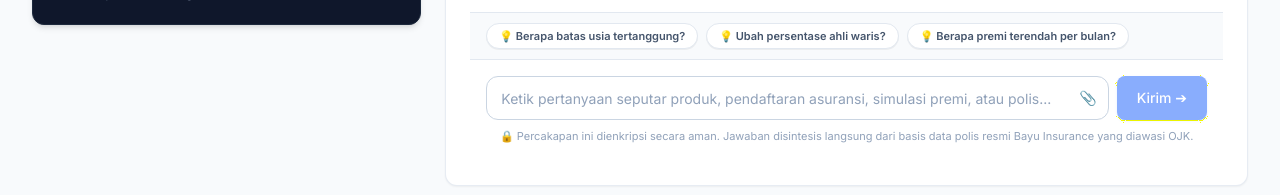
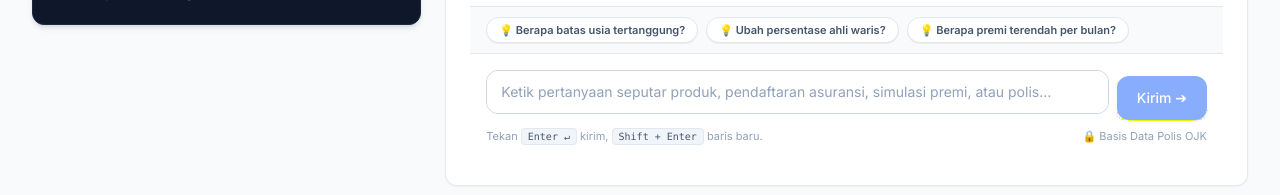
Before and after one commit to IlucielI/insurance-app, a Next.js app: page /assistant in a window 1280 px wide. Shown: the part 905-1100 px from the top of the page. Built offline with nearby package versions, Linux system fonts and the light colour scheme; no server answers.

Commit message:
feat(assistant): remove upload button and support shift+enter multiline chat input

```diff
--- a/src/app/assistant/AssistantWorkbench.tsx
+++ b/src/app/assistant/AssistantWorkbench.tsx
@@ -12,7 +12,6 @@ import {
 } from '@/types/assistant.types';
 import { Card } from '@/components/atoms/Card';
 import { Button } from '@/components/atoms/Button';
-import { Input } from '@/components/atoms/Input';
 import { Spinner } from '@/components/atoms/Spinner';
 import {
   startNewSessionAction,
@@ -74,6 +73,16 @@ export const AssistantWorkbench: React.FC<AssistantWorkbenchProps> = ({
   const messagesEndRef = useRef<HTMLDivElement>(null);
 
   const messageCounterRef = useRef(0);
+
+  const textareaRef = useRef<HTMLTextAreaElement>(null);
+
+  // Auto-resize textarea to fit multiline input up to max-h
+  useEffect(() => {
+    if (textareaRef.current) {
+      textareaRef.current.style.height = 'auto';
+      textareaRef.current.style.height = `${Math.min(textareaRef.current.scrollHeight, 140)}px`;
+    }
+  }, [inputText]);
 
   // 1. Hydrate sessions from localStorage on client mount
   useEffect(() => {
@@ -988,35 +997,46 @@ export const AssistantWorkbench: React.FC<AssistantWorkbenchProps> = ({
                   e.preventDefault();
                   handleSendMessage();
                 }}
-                className="flex items-center gap-2"
+                className="flex items-end gap-2"
               >
                 <div className="flex-1 relative">
-                  <Input
+                  <textarea
+                    ref={textareaRef}
                     value={inputText}
                     onChange={(e) => setInputText(e.target.value)}
+                    onKeyDown={(e) => {
+                      if (e.key === 'Enter' && !e.shiftKey) {
+                        e.preventDefault();
+                        if (!isSending && inputText.trim()) {
+                          handleSendMessage();
+                        }
+                      }
+                    }}
                     placeholder="Ketik pertanyaan seputar produk, pendaftaran asuransi, simulasi premi, atau polis..."
-                    className="text-xs sm:text-sm h-11 pr-10 border-slate-300 rounded-xl"
+                    className="w-full text-xs sm:text-sm py-2.5 px-3.5 border border-slate-300 rounded-xl focus:outline-none focus:ring-2 focus:ring-blue-500/20 focus:border-blue-500 transition-all resize-none min-h-[44px] max-h-[140px] leading-relaxed text-slate-800 placeholder:text-slate-400 bg-white"
+                    rows={1}
                     disabled={isSending}
                   />
-                  <span className="absolute right-3 top-3 text-slate-400 text-sm">
-                    📎
-                  </span>
                 </div>
                 <Button
                   type="submit"
                   variant="primary"
                   size="md"
                   disabled={isSending || !inputText.trim()}
-                  className="h-11 px-5 shadow-md shadow-blue-500/20 font-bold rounded-lg bg-blue-600 hover:bg-blue-700 text-white"
+                  className="h-11 px-5 shadow-md shadow-blue-500/20 font-bold rounded-xl bg-blue-600 hover:bg-blue-700 text-white shrink-0"
                 >
                   {isSending ? <Spinner size="sm" /> : 'Kirim ➔'}
                 </Button>
               </form>
 
-              <p className="text-[11px] text-slate-400 text-center">
-                🔒 Percakapan ini dienkripsi secara aman. Jawaban disintesis langsung dari basis data polis
-                resmi Bayu Insurance yang diawasi OJK.
-              </p>
+              <div className="flex items-center justify-between text-[11px] text-slate-400">
+                <span>
+                  Tekan <kbd className="px-1.5 py-0.5 rounded bg-slate-100 border border-slate-200 text-slate-600 font-mono text-[10px]">Enter ↵</kbd> kirim, <kbd className="px-1.5 py-0.5 rounded bg-slate-100 border border-slate-200 text-slate-600 font-mono text-[10px]">Shift + Enter</kbd> baris baru.
+                </span>
+                <span className="hidden sm:inline">
+                  🔒 Basis Data Polis OJK
+                </span>
+              </div>
             </div>
           </Card>
         </section>
```
Also changed, not shown: 1 other file (tests, documents, lock files or other folders).
